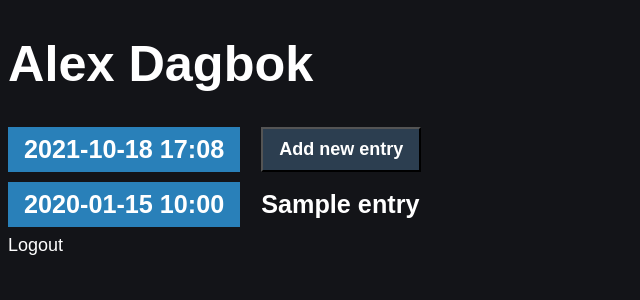
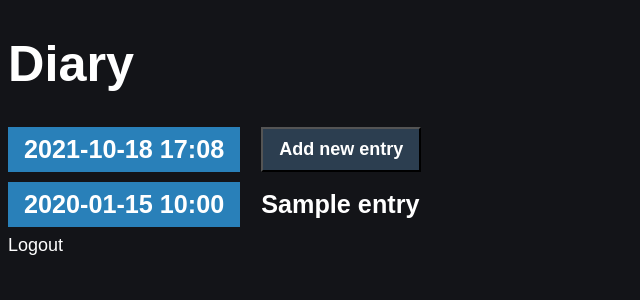
Before and after one commit to alexander-eriksson-dev/diary, a Django app: template entries/templates/entries/entry_list.html in a window 1280 px wide. Shown: the top 300 px of the page, without its empty margins (0-640 px from the left). Run offline with Django 3.2, Linux system fonts and the light colour scheme; the template is opened without the code that fills it: values that come from a table or form of the project are taken from there, others are empty; tables that the repository leaves empty hold one stand-in row (values such as "Sample post"); parts of the project's set-up code (start-up, migrations or seed data) failed here and were passed over.

Commit message:
Updated site title

```diff
--- a/entries/templates/entries/base.html
+++ b/entries/templates/entries/base.html
@@ -11,7 +11,7 @@
 </head>
 
 <body>
-    <h1><a href="/">Alex Dagbok</a></h1>
+    <h1><a href="/">Diary</a></h1>
 
     {% if messages %}
       <ul class="messages">
```
